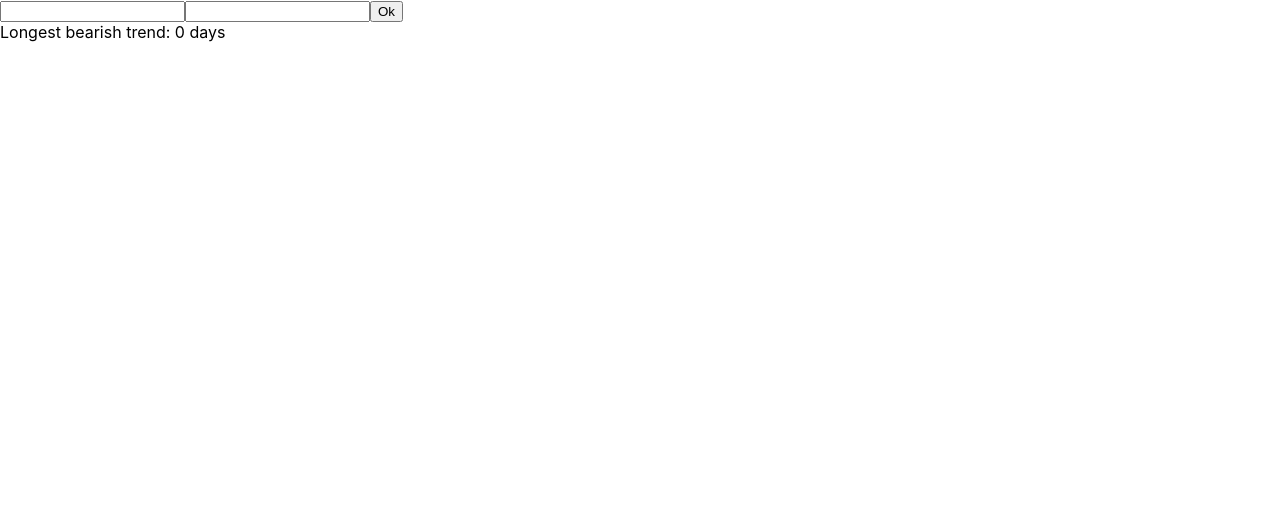
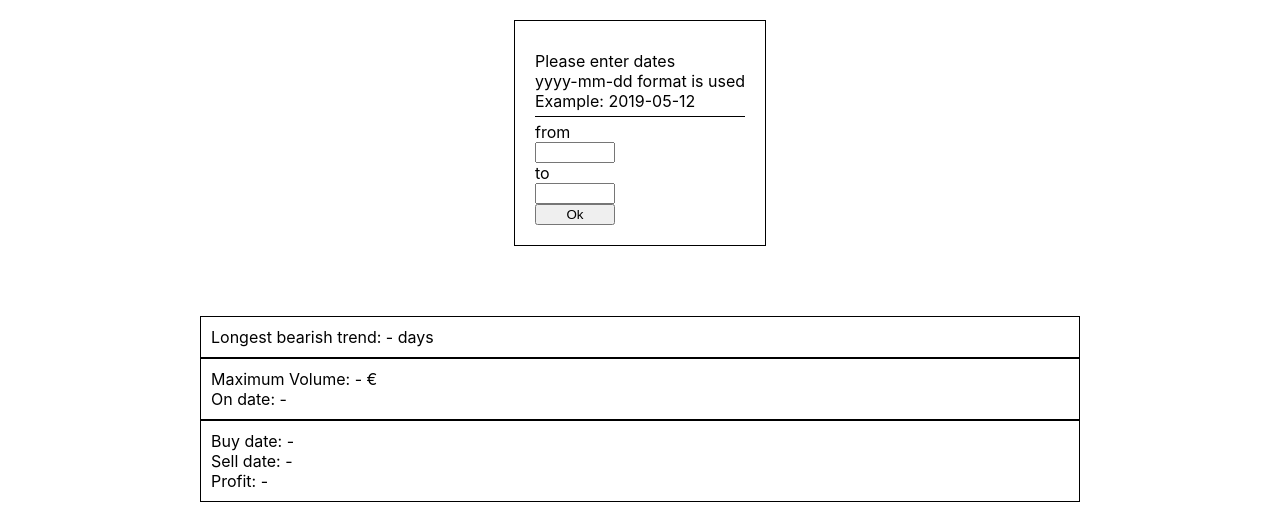
Before and after one commit to AaronBackman/vincit-assignment, a React (Create React App) app: page / in a window 1280 px wide. Shown: the top 526 px of the page. Built offline with nearby package versions, Linux system fonts and the light colour scheme.

Commit message:
added graphics

```diff
--- a/src/App.css
+++ b/src/App.css
@@ -0,0 +1,20 @@
+.App {
+  display: flex;
+  flex-direction: column;
+
+  height: 100vh;
+  width: 100vw;
+}
+
+.results {
+  display: flex;
+  padding: 50px 200px;
+  flex-direction: column;
+  align-items: left;
+  justify-content: space-around;
+}
+
+.results > div {
+  border: 1px solid black;
+  padding: 10px;
+}
--- a/src/App.js
+++ b/src/App.js
@@ -33,7 +33,7 @@ class App extends React.Component {
             setBitcoinData={this.setBitcoinData}
           />
         </div>
-        <div>
+        <div className="results">
           <BearishTrend data={this.state.bitcoinData} />
           <MaxTradingVolume data={this.state.bitcoinData} />
           <MaximizingProfit data={this.state.bitcoinData} />
--- a/src/BearishTrend.js
+++ b/src/BearishTrend.js
@@ -1,11 +1,12 @@
 import React from "react";
 
 const priceIndex = 1;
-const dateIndex = 0;
+// const dateIndex = 0;
 
 // implements the assignment A
 class BearishTrend extends React.Component {
   // data is assumed to be ordered
+  // calculates the max number of bearish (price decreases) days in a row
   calculateBearishLength(data) {
     if (!data || !data.prices) return 0;
 
@@ -45,8 +46,21 @@ class BearishTrend extends React.Component {
   render() {
     const { data } = this.props;
     console.log(data);
+
+    if (!data || !data.prices) {
+      return (
+        <div>
+          <div>Longest bearish trend: - days</div>
+        </div>
+      );
+    }
+
     return (
-      <div>Longest bearish trend: {this.calculateBearishLength(data)} days</div>
+      <div>
+        <div>
+          Longest bearish trend: {this.calculateBearishLength(data)} days
+        </div>
+      </div>
     );
   }
 }
--- /dev/null
+++ b/src/DataRangeInput.css
@@ -0,0 +1,24 @@
+.input-form {
+  display: flex;
+  flex-direction: column;
+  justify-content: center;
+  width: 80px;
+}
+
+.input-form-container {
+  padding: 20px;
+  border: 1px solid black;
+}
+
+.input-container {
+  margin: 20px;
+  display: flex;
+  justify-content: center;
+  align-items: center;
+}
+
+.input-info {
+  margin: 5px 0;
+  padding: 5px 0;
+  border-bottom: 1px solid black;
+}
--- a/src/DateRangeInput.js
+++ b/src/DateRangeInput.js
@@ -1,4 +1,5 @@
 import React from "react";
+import "./DataRangeInput.css";
 
 const volumeIndex = 1;
 const dateIndex = 0;
@@ -16,7 +17,7 @@ class DateRangeInput extends React.Component {
   }
 
   // array of bitcoin data is truncated so that only first datapoint
-  // is taken from each day
+  // is taken from each day if there are multiple on the same day
   // market cap info is not needed and is ignored
   truncateDataArrayToDaily(data) {
     const truncated = { prices: [], totalVolumes: [] };
@@ -106,6 +107,11 @@ class DateRangeInput extends React.Component {
     const fromDate = new Date(this.state.dateFromStr);
     const toDate = new Date(this.state.dateToStr);
 
+    if (fromDate > toDate) {
+      console.error("start date must be before end date");
+      return;
+    }
+
     this.fetchBitcoinData(fromDate, toDate)
       .then((response) => response.json())
       .then((data) => {
@@ -120,13 +126,21 @@ class DateRangeInput extends React.Component {
 
   render() {
     return (
-      <div>
-        <form onSubmit={this.handleSubmit}>
+      <div className="input-container">
+        <div className="input-form-container">
+          <div className="input-info">
+            <div>Please enter dates</div>
+            <div>yyyy-mm-dd format is used</div>
+            <div>Example: 2019-05-12</div>
+          </div>
+          <form className="input-form" onSubmit={this.handleSubmit}>
+            <div>from</div>
             <input
               type="text"
               value={this.state.dateFromStr}
               onChange={this.handleChangeDateFrom}
             />
+            <div>to</div>
             <input
               type="text"
               value={this.state.dateToStr}
@@ -135,6 +149,7 @@ class DateRangeInput extends React.Component {
             <input type="submit" value="Ok" />
           </form>
         </div>
+      </div>
     );
   }
 }
--- a/src/MaxTradingVolume.js
+++ b/src/MaxTradingVolume.js
@@ -24,7 +24,14 @@ class MaxTradingVolume extends React.Component {
     const { data } = this.props;
 
     const maxVolumeData = this.calcHighestVolume(data);
-    if (!maxVolumeData) return <div></div>;
+    if (!maxVolumeData) {
+      return (
+        <div>
+          <div>Maximum Volume: - €</div>
+          <div>On date: -</div>
+        </div>
+      );
+    }
 
     const maxVolumeDate = maxVolumeData[0];
     // volume in euros
@@ -37,8 +44,8 @@ class MaxTradingVolume extends React.Component {
 
     return (
       <div>
-        <div>{maxVolumeDateStr}</div>
         <div>Maximum Volume: {maxVolume.toLocaleString()}€</div>
+        <div>On date: {maxVolumeDateStr}</div>
       </div>
     );
   }
--- a/src/MaximizingProfit.js
+++ b/src/MaximizingProfit.js
@@ -5,8 +5,8 @@ const dateIndex = 0;
 
 // implements the assignment C
 class MaximizingProfit extends React.Component {
-  // profit is maximized by buying at the start of a bullish (increasing) trend
-  // and sold at the end (same or another rising trend)
+  // profit is maximized by buying at the start of some bullish (increasing) trend
+  // and sold later at the end of (same or another rising trend)
   // if price only decreases, making profit is impossible
   maximizeProfit(data) {
     if (!data || !data.prices) return undefined;
@@ -33,14 +33,14 @@ class MaximizingProfit extends React.Component {
       // date, price
       const tomorrowPrice = prices[i + 1];
 
-      // beginning of a rising trend (possibly the best buying date)
+      // beginning of a rising trend (possible best buying date)
       if (
         yesterdayPrice[priceIndex] > todayPrice[priceIndex] &&
         tomorrowPrice[priceIndex] > todayPrice[priceIndex]
       ) {
         buyPriceArr.push(todayPrice);
       }
-      // end of a rising trend (possibly the best selling date)
+      // end of a rising trend (possible best selling date)
       else if (
         yesterdayPrice[priceIndex] < todayPrice[priceIndex] &&
         tomorrowPrice[priceIndex] < todayPrice[priceIndex]
@@ -50,8 +50,6 @@ class MaximizingProfit extends React.Component {
     }
 
     // traditionally, selling must happen after buying
-    // (assignment says nothing about selling short, which makes selling before buying possible)
-    // so here we assume that the buy date is before the sell date
 
     let bestBuyPrice = buyPriceArr[0];
     let bestSellPrice = sellPriceArr[0];
@@ -103,7 +101,15 @@ class MaximizingProfit extends React.Component {
     const { data } = this.props;
 
     const profitData = this.maximizeProfit(data);
-    if (!profitData) return <div></div>;
+    if (!profitData) {
+      return (
+        <div>
+          <div>Buy date: -</div>
+          <div>Sell date: -</div>
+          <div>Profit: -</div>
+        </div>
+      );
+    }
 
     // price doesn't increase in any period within the range
     // don't buy
@@ -115,7 +121,10 @@ class MaximizingProfit extends React.Component {
       <div>
         <div>Buy date: {this.formatDate(profitData.buyDate)}</div>
         <div>Sell date: {this.formatDate(profitData.sellDate)}</div>
-        <div>Profit: {Number((profitData.profit * 100).toPrecision(3))}%</div>
+        <div>
+          Profit:{" "}
+          {Number((profitData.profit * 100).toPrecision(3)).toLocaleString()}%
+        </div>
       </div>
     );
   }
```
Lines whose indentation alone changed are shown as unchanged.
